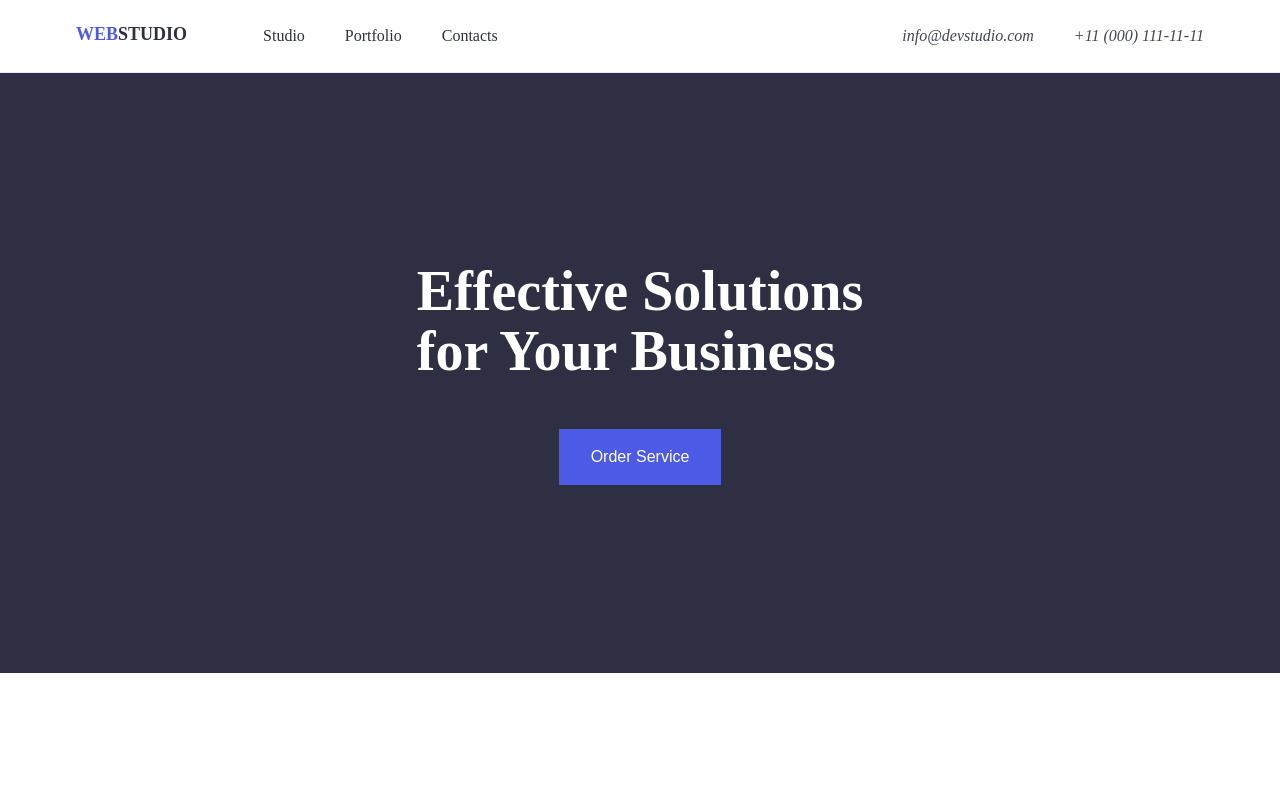
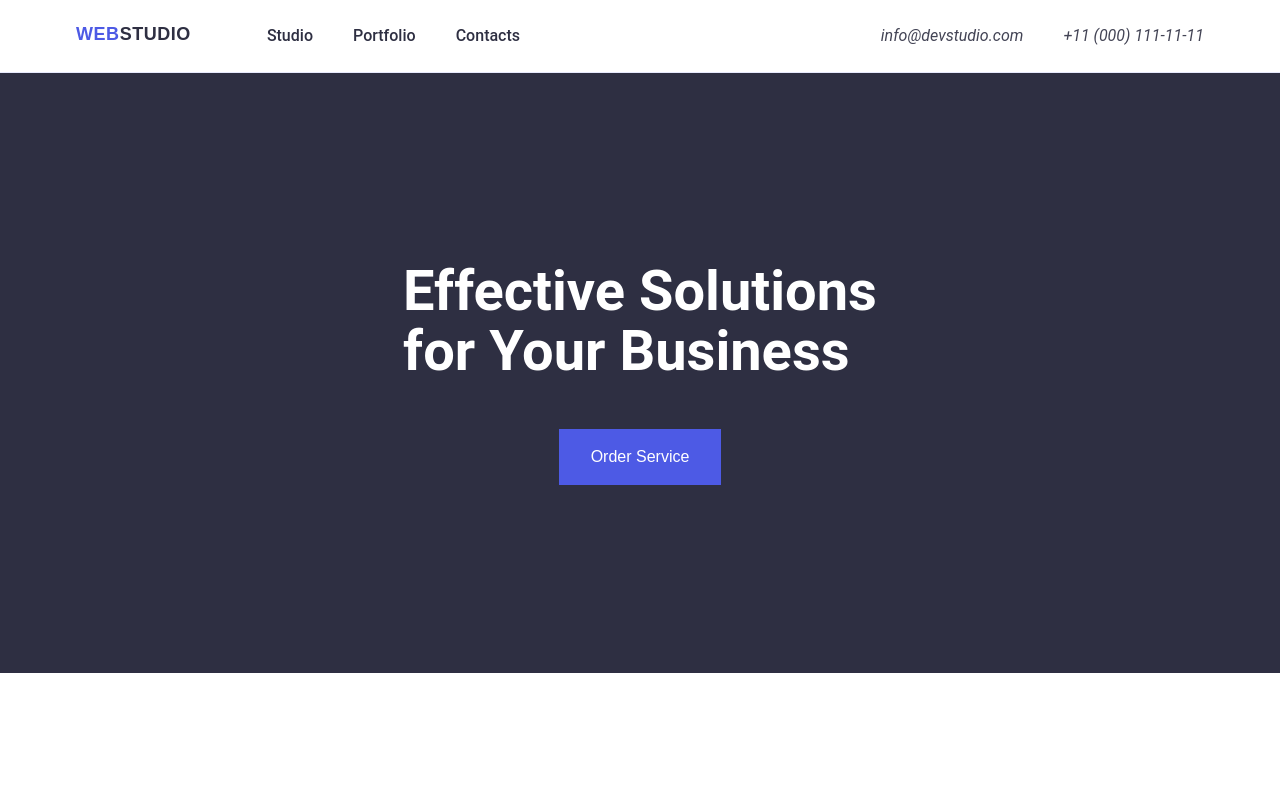
Before and after one commit to ElephantFrontend/goit-markup-hw-03-v3, a plain HTML site: page index.html in a window 1280 px wide. Shown: the top 790 px of the page. Drawn offline with Linux system fonts and the light colour scheme.

Commit message:
made draft

```diff
--- a/styles.css
+++ b/css/styles.css
@@ -1,6 +1,9 @@
 body {
     margin: 0;
     padding: 0;
+    font-family: 'Roboto', sans-serif;
+    color: #434455;
+    background-color: #FFFFFF;
 }
 
 h1, h2, h3, h4, h5, h6 {
@@ -73,9 +76,11 @@ h1, h2, h3, h4, h5, h6 {
     font-size: 18px;
     font-weight: 700;
     line-height: 21px;
+    letter-spacing: 0.03em;
     text-transform: uppercase;
     cursor: pointer;
     text-decoration: none;
+    font-family: 'Raleway', sans-serif;
 }
 
 .logo span {
--- a/index.html
+++ b/index.html
@@ -5,7 +5,7 @@
     <meta name="viewport"
           content="width=device-width, user-scalable=no, initial-scale=1.0, maximum-scale=1.0, minimum-scale=1.0">
     <meta http-equiv="X-UA-Compatible" content="ie=edge">
-    <link rel="stylesheet" href="styles.css">
+    <link rel="stylesheet" href="css/styles.css">
     <title>WebStudio</title>
 </head>
 <body>
```
